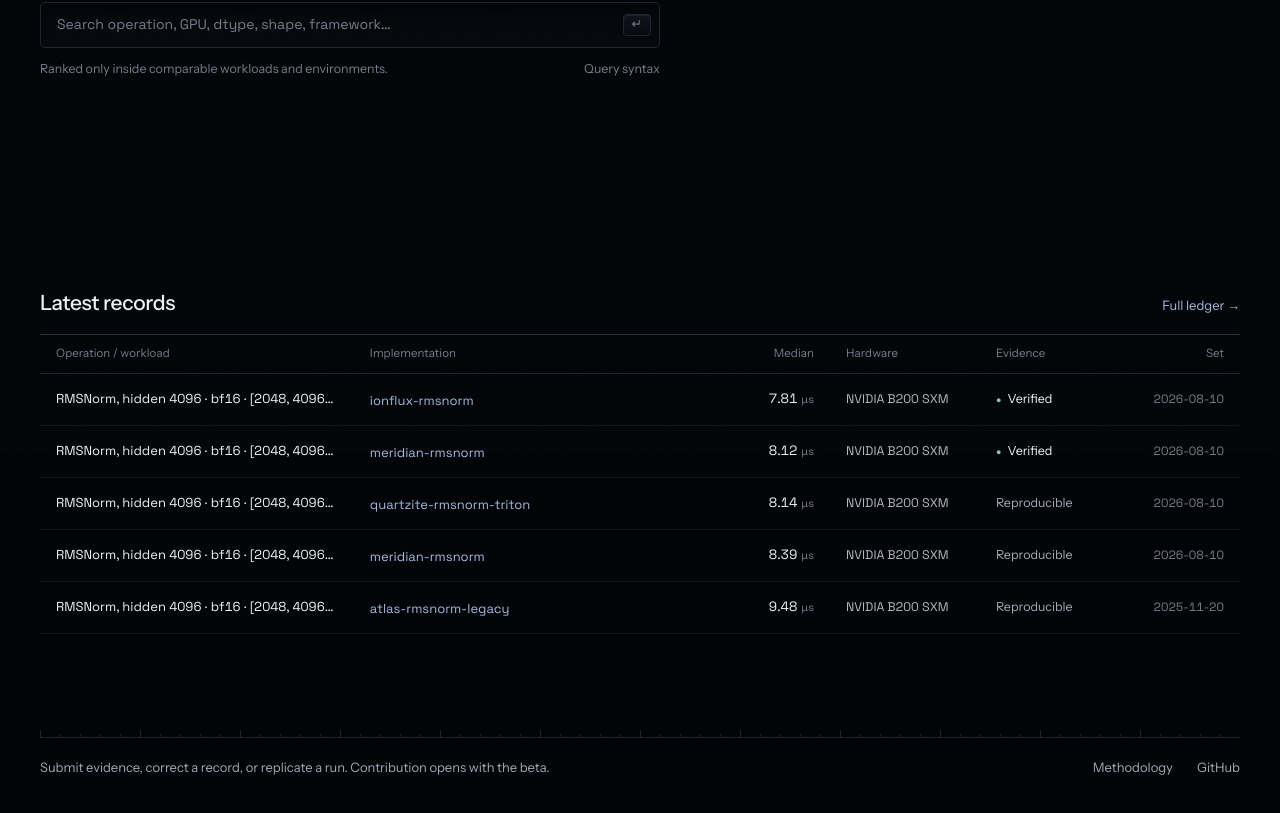
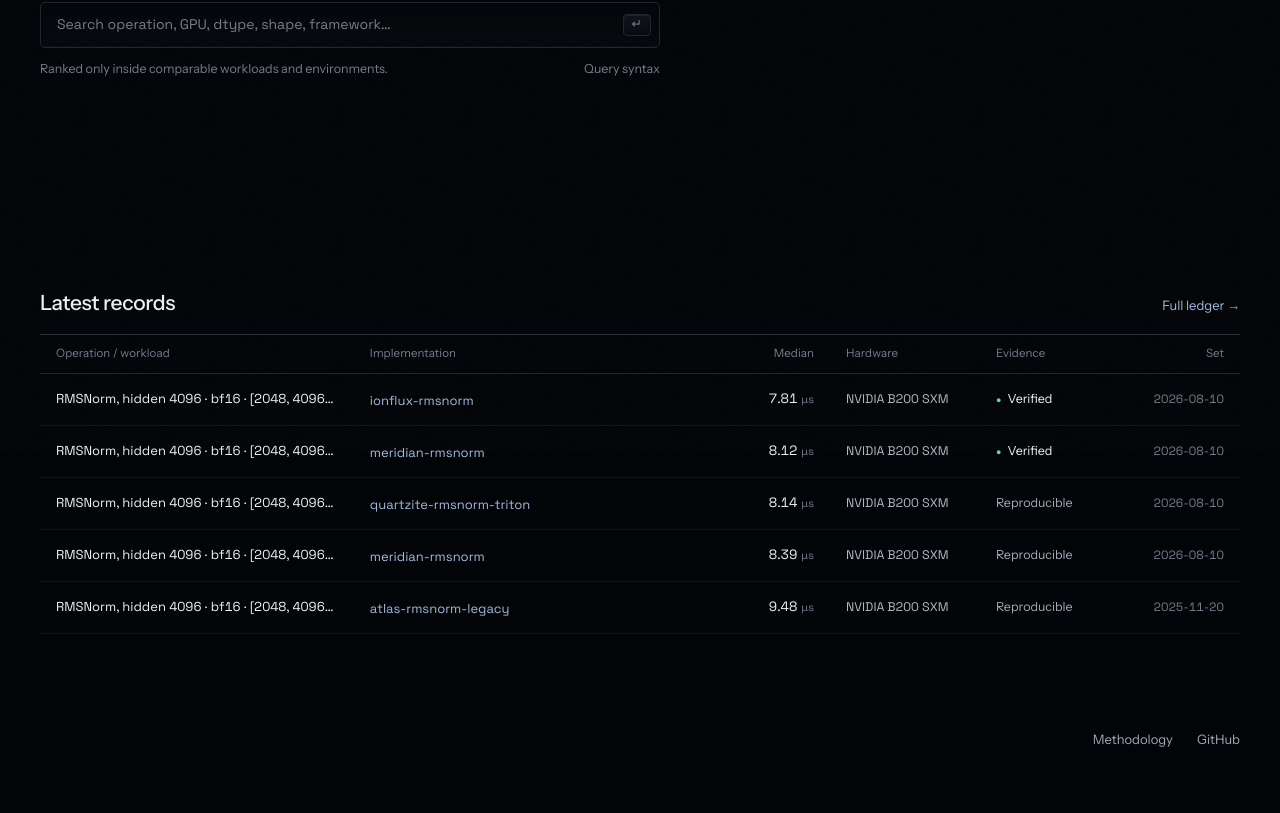
Before and after one commit to SamMausberg/KernelIndex, a Next.js app in the folder apps/web/: page / in a window 1280 px wide. Shown: the part 349-1162 px from the top of the page. Built offline with nearby package versions, Linux system fonts and the light colour scheme; no server answers.

Commit message:
feat(web): simplify the homepage footer

```diff
--- a/apps/web/src/app/globals.css
+++ b/apps/web/src/app/globals.css
@@ -217,27 +217,6 @@
     outline: none;
   }
 
-  /* Graticule: a measurement axis, not a divider. Minor ticks every 20px,
-     majors every 100px, baseline flush with the bottom edge. */
-  .tick-rule {
-    height: 8px;
-    background:
-      repeating-linear-gradient(
-        90deg,
-        var(--color-border-strong) 0 1px,
-        transparent 1px 100px
-      )
-      bottom / 100% 8px no-repeat,
-      repeating-linear-gradient(
-        90deg,
-        var(--color-border) 0 1px,
-        transparent 1px 20px
-      )
-      bottom / 100% 4px no-repeat,
-      linear-gradient(var(--color-border-strong), var(--color-border-strong))
-      bottom / 100% 1px no-repeat;
-  }
-
   /* Route-transition scan: a light streak crossing the page once. */
   .scan-line {
     height: 1px;
--- a/apps/web/src/app/page.tsx
+++ b/apps/web/src/app/page.tsx
@@ -54,14 +54,7 @@ export default async function Home() {
           <LatestRecords rows={model.latest} />
         </section>
 
-        <div className="mx-auto mt-24 max-w-[1400px] px-10 max-md:px-6">
-          <div className="tick-rule" />
-          <footer className="flex flex-wrap items-baseline justify-between gap-x-8 gap-y-3 pt-5 pb-16">
-            <p className="text-[13px] text-subtle">
-              Submit evidence, correct a record, or replicate a run.
-              Contribution opens with the beta.
-            </p>
-            <div className="flex flex-wrap items-baseline gap-6">
+        <footer className="mx-auto mt-24 flex max-w-[1400px] flex-wrap items-baseline justify-end gap-x-6 gap-y-3 px-10 pb-16 max-md:px-6">
           {releaseSha && (
             <span className="font-mono text-[12px] text-faint">
               {releaseSha.slice(0, 7)}
@@ -76,9 +69,7 @@ export default async function Home() {
           >
             GitHub
           </a>
-            </div>
         </footer>
-        </div>
       </main>
     </>
   )
```
Lines whose indentation alone changed are shown as unchanged.
